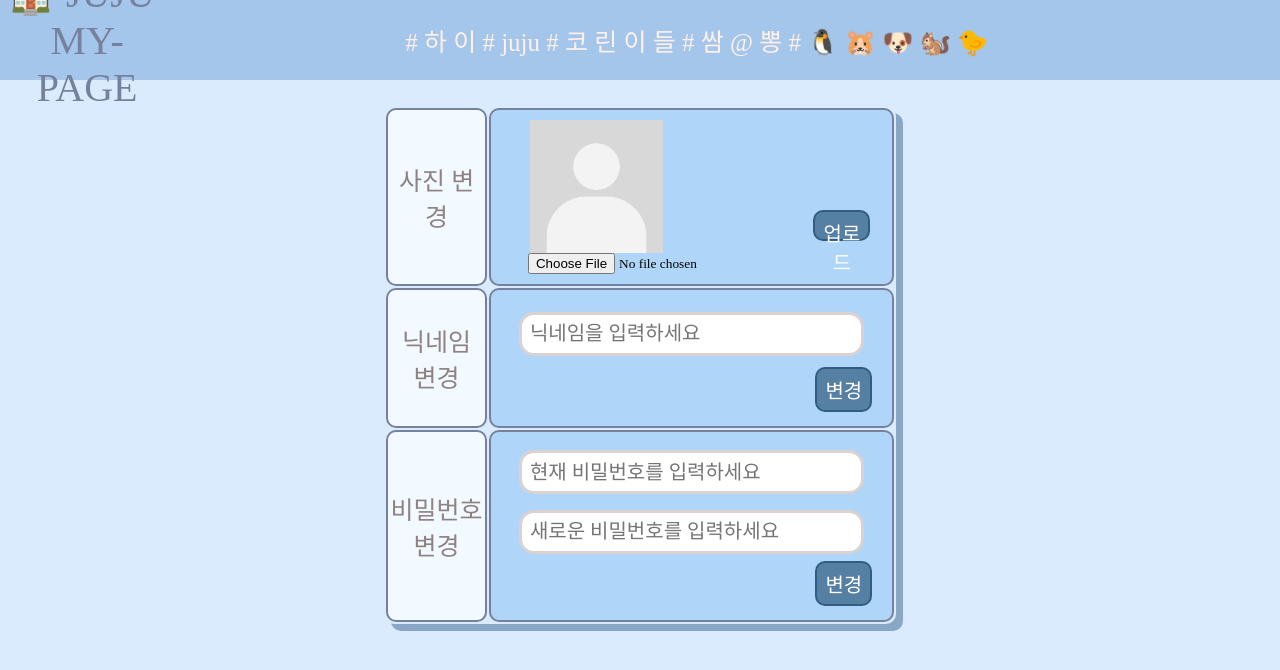
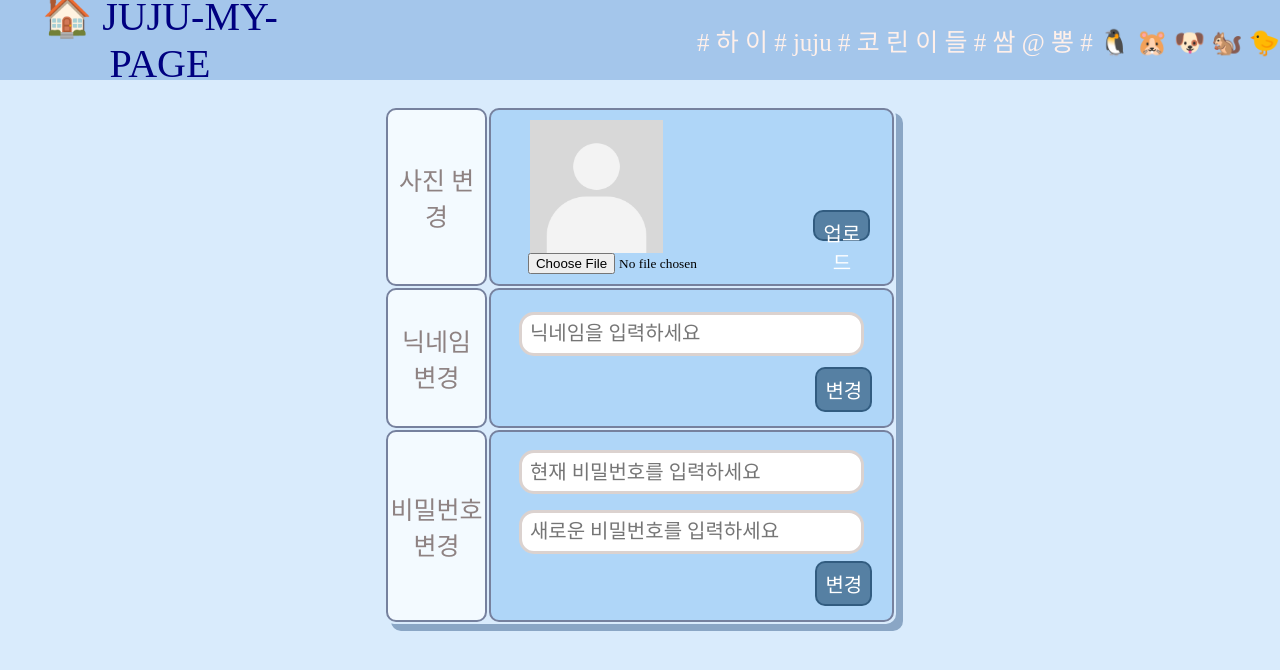
Before and after one commit to wjdwlsgh/JUJU_project_frontend, a React (Create React App) app: page /api/SettingPage in a window 1280 px wide. Shown: the top 670 px of the page. Built offline with nearby package versions, Linux system fonts and the light colour scheme; a web font is replaced by a local one.

Commit message:
세팅 페이지 수정

```diff
--- a/src/pages/main/SettingPage.css
+++ b/src/pages/main/SettingPage.css
@@ -4,8 +4,6 @@
 
   width: 100%;
   height: 100%;
-  padding: 0%;
-  margin: 0%;
 }
 
 .mypage-table {
@@ -50,7 +48,31 @@
   display: flex;
   width: 100%;
 }
+.mypage-top-left {
+  height: 100%;
+  background-color: #a4c6eb;
+  display: flex;
+  width: 50%;
+  justify-items: center;
+}
 
+.mypage-top-right {
+  display: flex;
+  width: 50%;
+  justify-content: flex-end;
+  font-family: "Ownglyph_UNZ-Rg";
+  font-size: 25px;
+  color: #fff0ea;
+}
+
+.mypage-top-left-button {
+  align-items: center;
+  cursor: pointer;
+}
+
+.mypage-top-left-button:hover {
+  color: navy;
+}
 .mypage-th {
   width: 20%;
   padding: 0px;
@@ -90,15 +112,6 @@
   color: #76819e;
 }
 
-.mypage-top-right {
-  width: 50%;
-  text-align: right;
-  margin-right: 20px;
-  font-family: "Ownglyph_UNZ-Rg";
-  font-size: 25px;
-  color: #fff0ea;
-}
-
 /* .mypage-top-right-logo {
   text-align: ;
 } */
--- a/src/pages/main/SettingPage.jsx
+++ b/src/pages/main/SettingPage.jsx
@@ -25,7 +25,7 @@ const SettingPage = ({ userEmail, setProfilePicture, setNickname }) => {
     <div className="mypage">
       <div id="mypage-top">
         <div className="mypage-top-left">
-          <button className="mypage-top-left" onClick={handleHomeClick}>
+          <button className="mypage-top-left-button" onClick={handleHomeClick}>
             🏠 JUJU-MY-PAGE
           </button>
         </div>
```
